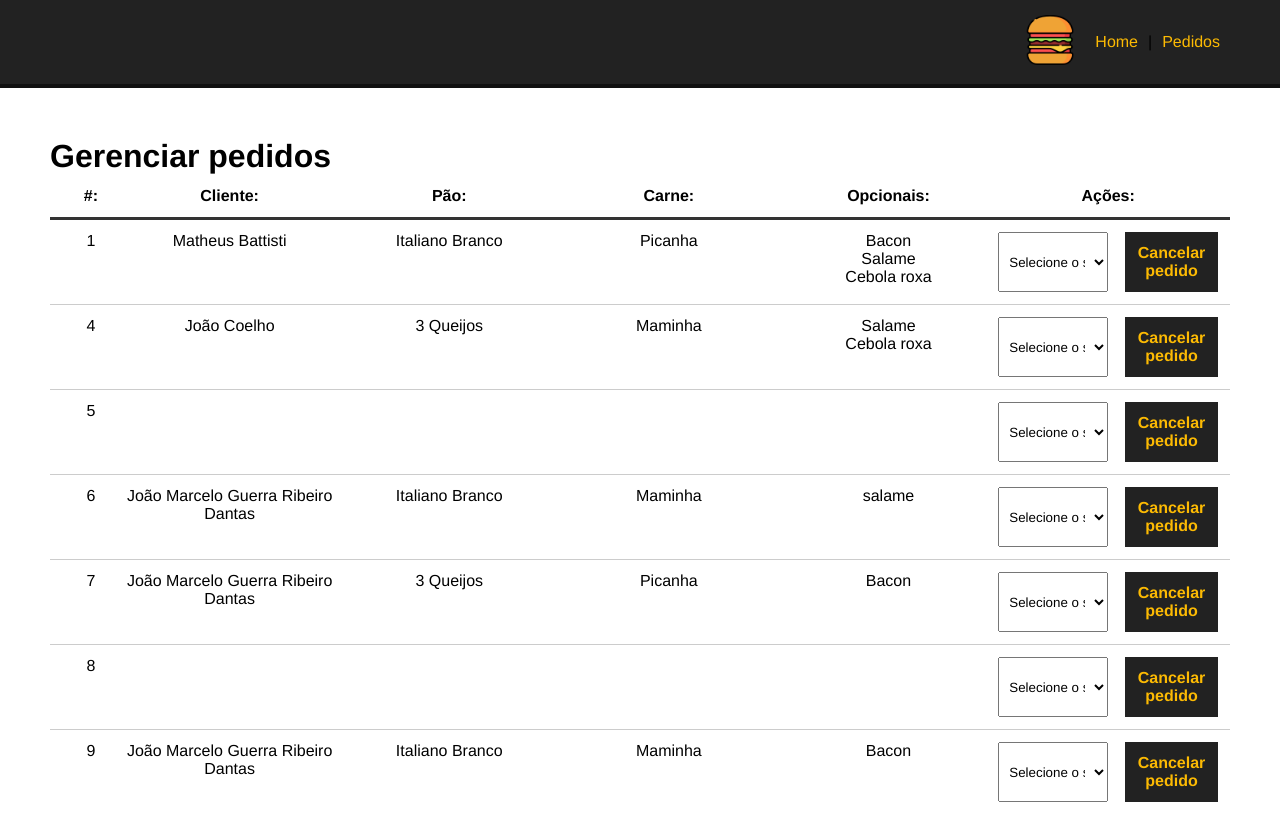
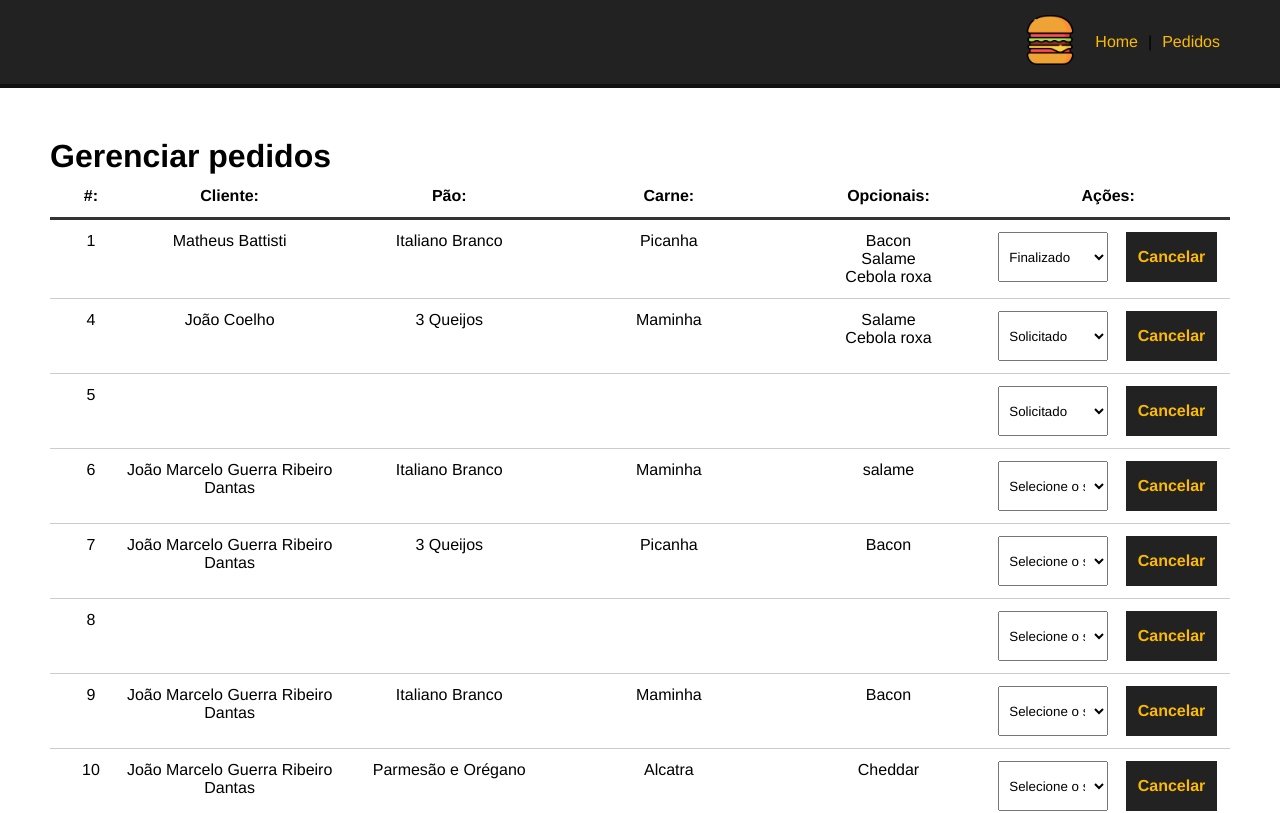
Before and after one commit to jmgrd98/make-your-burger, a Vue app: page /pedidos in a window 1280 px wide. Shown: the top 813 px of the page. Built offline with nearby package versions, Linux system fonts and the light colour scheme; data requests are answered from the project's data file.

Commit message:
Update Dashboard.vue

```diff
--- a/src/components/Dashboard.vue
+++ b/src/components/Dashboard.vue
@@ -25,8 +25,9 @@
           <div id="status-container">
             <select name="" id="">
               <option value="">Selecione o status do burger:</option>
+              <option v-for="status in status" :key="status.id" :value="status.tipo" :selected="burger.status == status.tipo">{{status.tipo}}</option>
             </select>
-            <button class="delete-btn">Cancelar pedido</button>
+            <button class="delete-btn">Cancelar</button>
           </div>
         </div>
       </div>
@@ -50,10 +51,13 @@ export default {
       const data = await req.json();
       this.burgers = data;
 
-      this.burgers.forEach(burger => {
-        this.status.push(burger.status);
-      });
+      this.getStatus();
     },
+      async getStatus() {
+        const req = await fetch('http://localhost:3000/status');
+        const data = await req.json();
+        this.status = data;
+    }
   },
   mounted() {
     this.getPedidos();
@@ -107,9 +111,11 @@ select {
   padding: 12px 6px;
   margin-right: 12px;
   max-width: 50%;
+  height: 50px;
 }
 
 .delete-btn{
+  height: 50px;
   background-color: #222;
   color: #fcba03;
   font-weight: bold;
```
